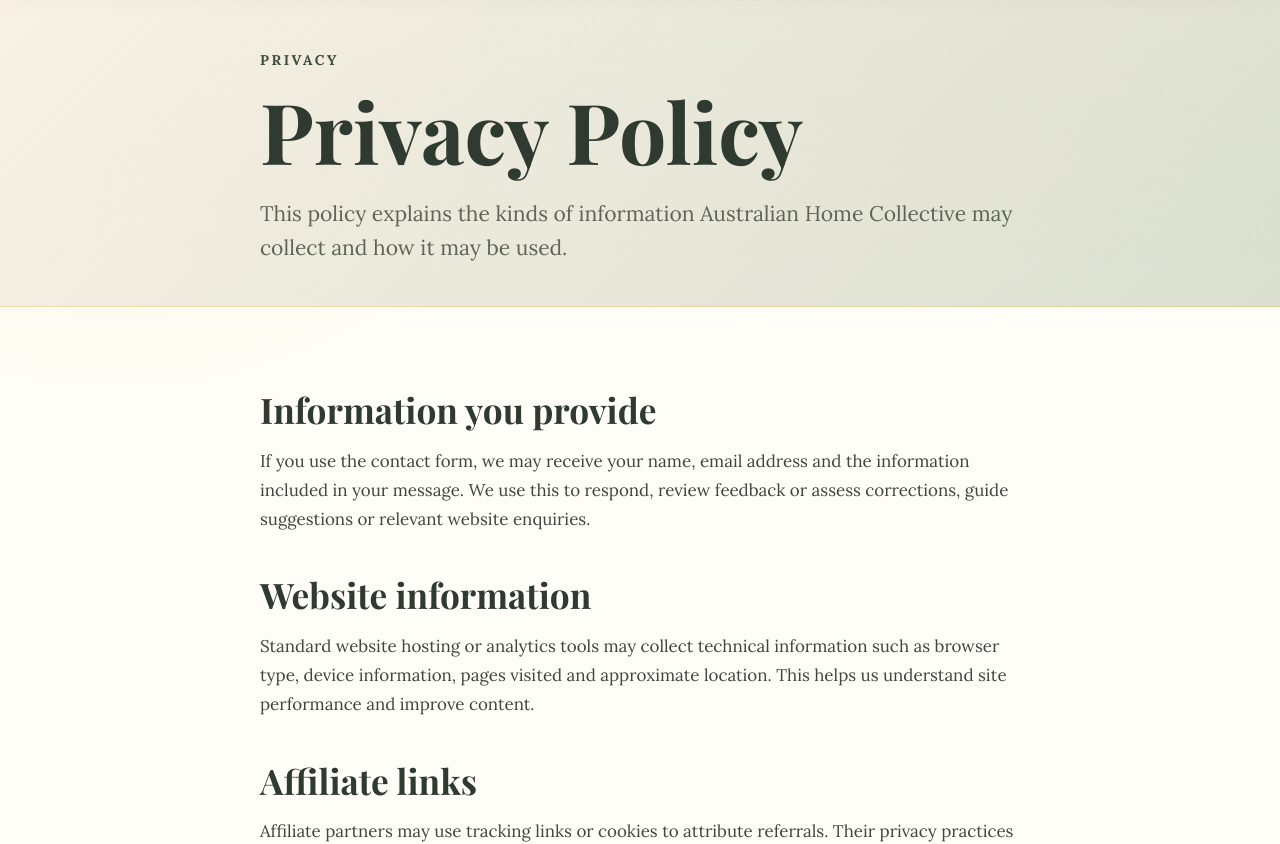
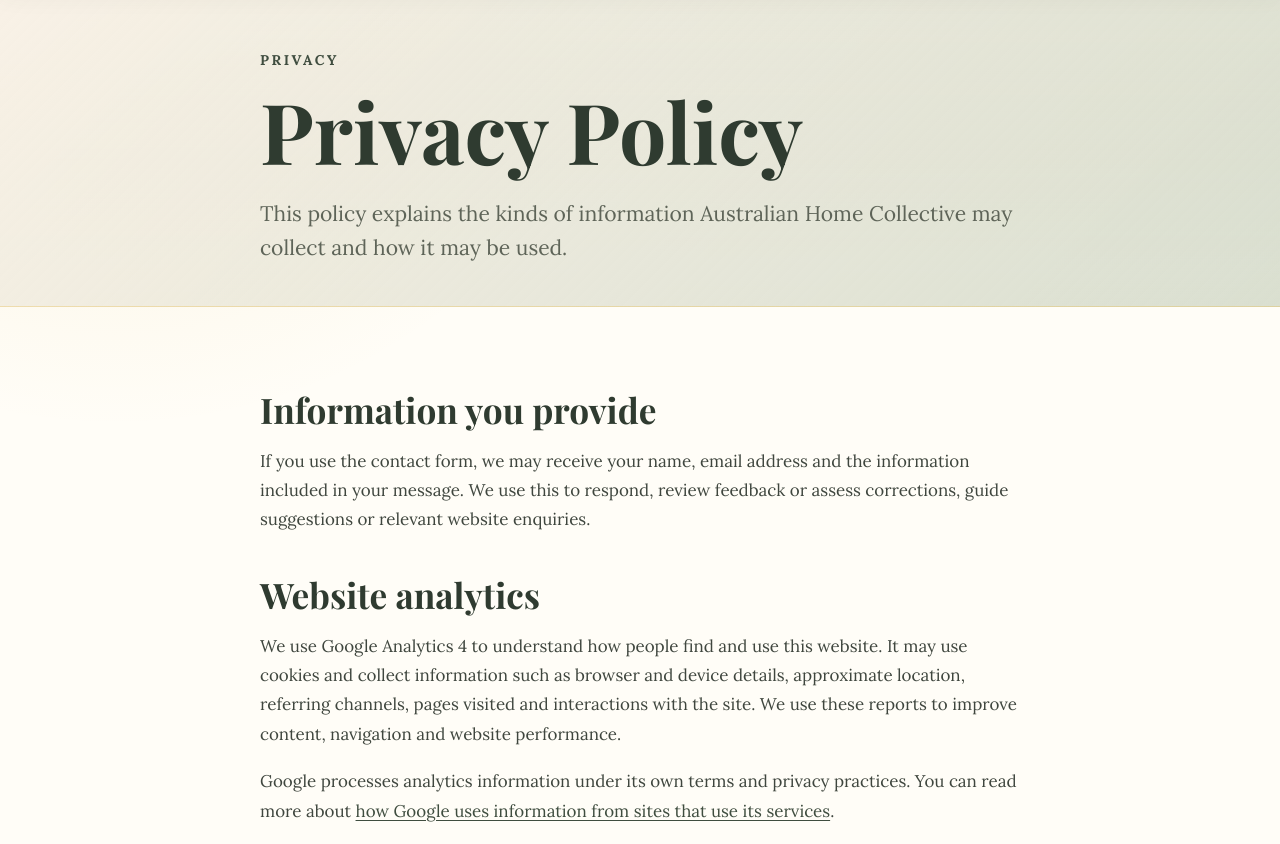
Before and after one commit to Shamus-T/australian-home-collective, an Astro site: page /privacy-policy in a window 1280 px wide. Shown: the part 114-958 px from the top of the page. Built offline with nearby package versions, Linux system fonts and the light colour scheme; Astro itself is replaced by a stand-in of ours.

Commit message:
Add Google Analytics 4 tracking

```diff
--- a/public/sitemap.xml
+++ b/public/sitemap.xml
@@ -111,5 +111,5 @@
   <url><loc>https://australianhomecollective.com.au/our-approach/</loc><lastmod>2026-07-08</lastmod></url>
   <url><loc>https://australianhomecollective.com.au/contact/</loc><lastmod>2026-07-05</lastmod></url>
   <url><loc>https://australianhomecollective.com.au/affiliate-disclosure/</loc><lastmod>2026-07-05</lastmod></url>
-  <url><loc>https://australianhomecollective.com.au/privacy-policy/</loc><lastmod>2026-07-05</lastmod></url>
+  <url><loc>https://australianhomecollective.com.au/privacy-policy/</loc><lastmod>2026-07-10</lastmod></url>
 </urlset>
--- a/src/layouts/BaseLayout.astro
+++ b/src/layouts/BaseLayout.astro
@@ -60,6 +60,14 @@ const refreshUrl = refreshPath ? new URL(refreshPath, siteUrl).toString() : unde
     <link rel="apple-touch-icon" href="/apple-touch-icon.png?v=5" />
     <link rel="manifest" href="/site.webmanifest?v=5" />
     <link rel="stylesheet" href="/styles/global.css?v=7" />
+    <!-- Google tag (gtag.js) -->
+    <script is:inline async src="https://www.googletagmanager.com/gtag/js?id=G-NHVS6YBB8J"></script>
+    <script is:inline>
+      window.dataLayer = window.dataLayer || [];
+      function gtag(){dataLayer.push(arguments);}
+      gtag('js', new Date());
+      gtag('config', 'G-NHVS6YBB8J');
+    </script>
     <title>{pageTitle}</title>
   </head>
   <body>
--- a/src/pages/privacy-policy/index.astro
+++ b/src/pages/privacy-policy/index.astro
@@ -23,11 +23,16 @@ import BaseLayout from "../../layouts/BaseLayout.astro";
       included in your message. We use this to respond, review feedback or assess corrections,
       guide suggestions or relevant website enquiries.
     </p>
-    <h2>Website information</h2>
+    <h2>Website analytics</h2>
     <p>
-      Standard website hosting or analytics tools may collect technical information such as
-      browser type, device information, pages visited and approximate location. This helps us
-      understand site performance and improve content.
+      We use Google Analytics 4 to understand how people find and use this website. It may use
+      cookies and collect information such as browser and device details, approximate location,
+      referring channels, pages visited and interactions with the site. We use these reports to
+      improve content, navigation and website performance.
+    </p>
+    <p>
+      Google processes analytics information under its own terms and privacy practices. You can
+      read more about <a href="https://policies.google.com/technologies/partner-sites" target="_blank" rel="noopener noreferrer">how Google uses information from sites that use its services</a>.
     </p>
     <h2>Affiliate links</h2>
     <p>
```
